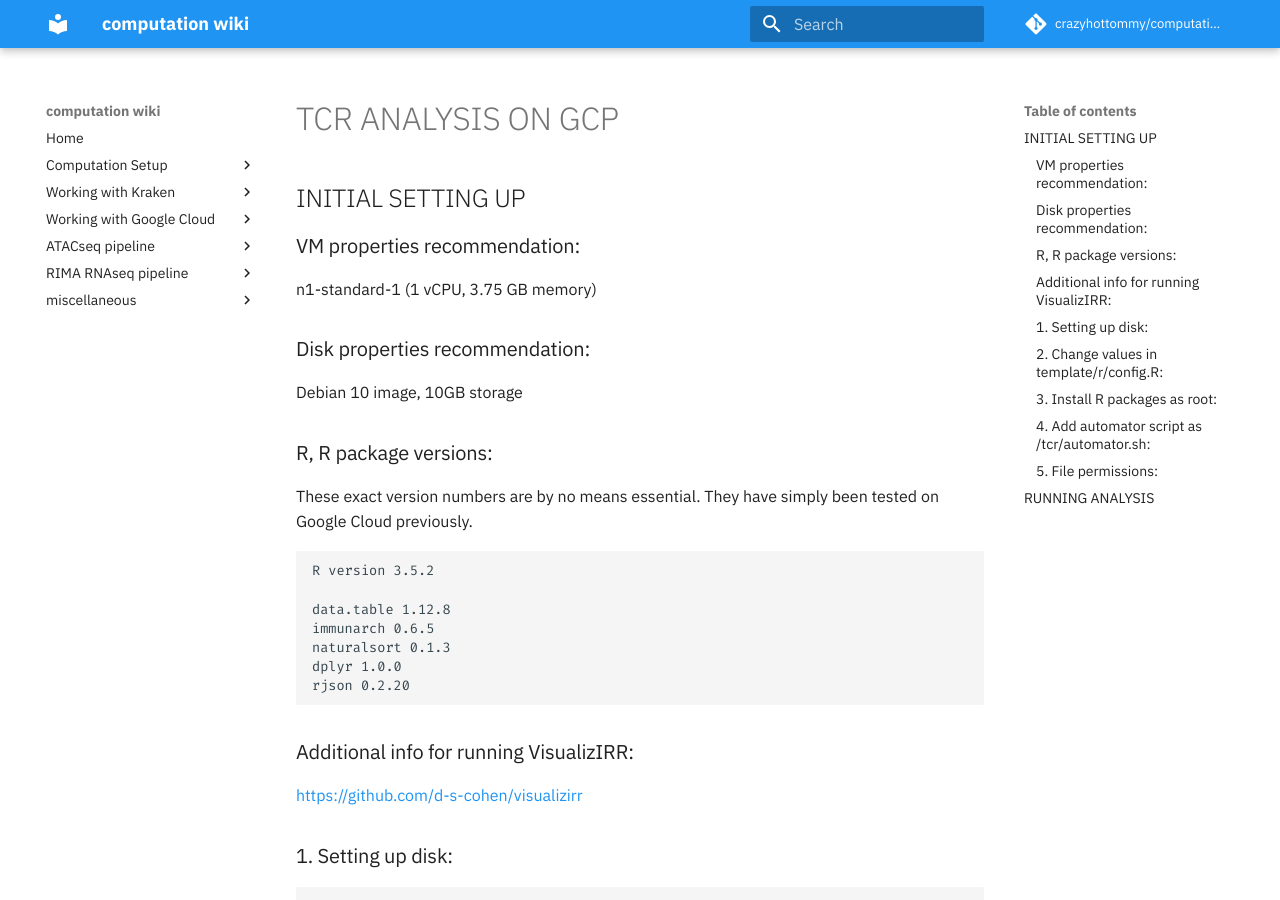
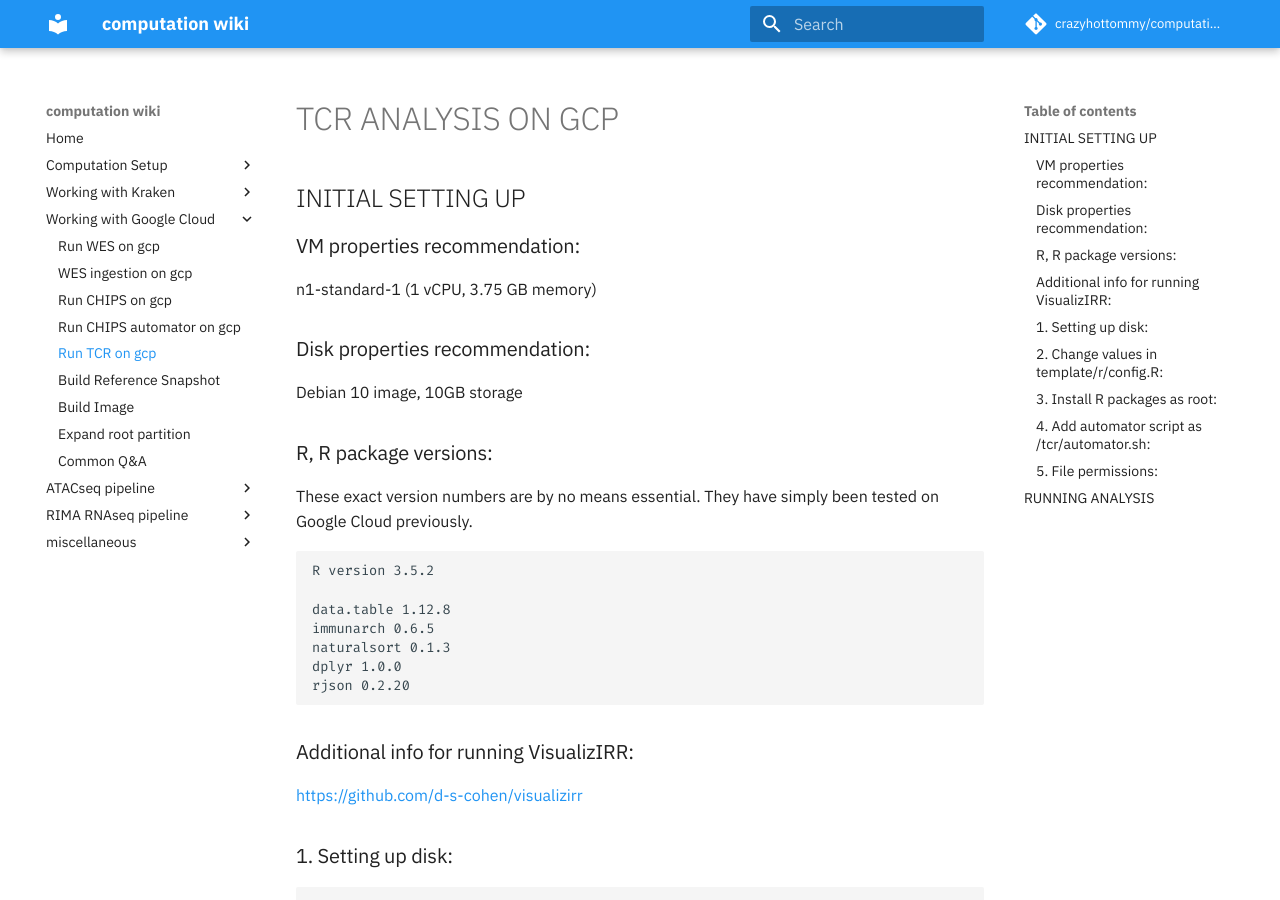
Before and after one commit to crazyhottommy/computation_wiki, an MkDocs documentation site: the page built from docs/google-cloud/tcr-gcp.md, in a window 1280 px wide and 900 px high. Built offline with MkDocs 1.6.1 and Material for MkDocs 9.7.7, drawn with Linux system fonts in a browser that asks for light colours; nearby versions of some CDN libraries; library files that are not in the unit come from our copies; comment, search, counter and statistics services are not loaded.

Commit message:
add tcr-gcp to nav

```diff
--- a/mkdocs.yml
+++ b/mkdocs.yml
@@ -22,6 +22,7 @@ nav:
       - WES ingestion on gcp: google-cloud/wes-ingestion.md
       - Run CHIPS on gcp: google-cloud/chips-gcp.md
       - Run CHIPS automator on gcp: google-cloud/chips-automator.md
+      - Run TCR on gcp: google-cloud/tcr-gcp.md
       - Build Reference Snapshot: google-cloud/build-reference-snapshot.md
       - Build Image: google-cloud/build-new-image.md
       - Expand root partition: google-cloud/expand-partition.md
```
